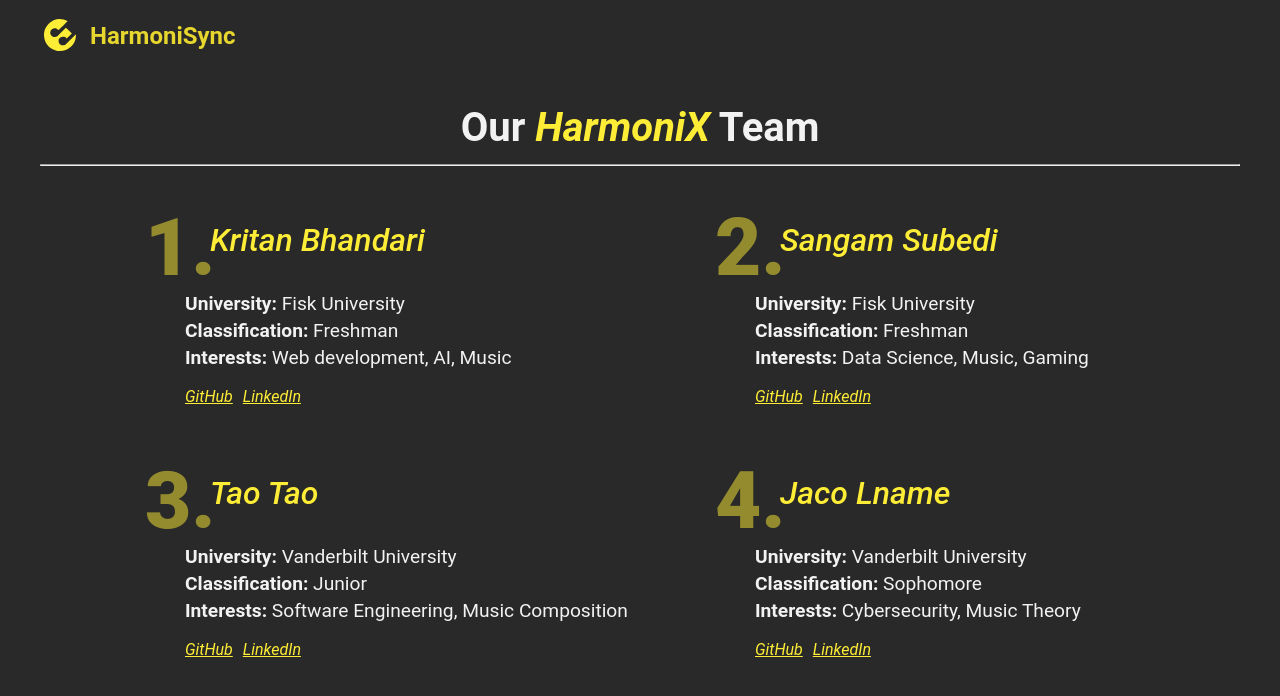
After one commit to sangamhoni/harmonisync, a Flask app: page /team_intro in a window 1280 px wide. The commit adds this page. Shown: the top 696 px of the page. Run offline with Flask 3, Linux system fonts and the light colour scheme.

Commit message:
integrated home/team pages

```diff
--- a/Flask app/routes.py
+++ b/Flask app/routes.py
@@ -10,6 +10,7 @@ from accepted_extensions import ACCEPTED_FILE_EXTENSIONS
 
 
 @app.route("/")
+@app.route("/home")
 def home():
     return render_template("home.html")
 
@@ -63,13 +64,14 @@ def login():
     """
     form = LoginForm()
     if current_user.is_authenticated:
+        flash("Already logged in", "success")
         return redirect(url_for("home"))
     if form.validate_on_submit():
         user = User.query.filter_by(email=form.email.data).first()
         if user and bcrypt.check_password_hash(user.password, form.password.data):
             login_user(user)
             next_page = request.args.get("next")
-            flash(f"You're in: {current_user}", "green")
+            flash(f"You're in: {current_user.username}", "green")
             return redirect(next_page) if next_page else redirect(url_for("home"))
         else:
             flash("Login Failed. Check your email or password.", "red")
@@ -98,7 +100,7 @@ def input_music_files():
             flash("Unsupported file", "red")
         else:
             musicfile = MusicFiles(
-                file_name=secure_filename(file_name),
+                file_name=file_name,
                 file_data=file_data.read(),
                 file_extension=file_extension,
                 user_id=current_user.get_id(),
@@ -112,8 +114,13 @@ def input_music_files():
 @app.route("/button_clicked/<button_id>")
 def button_clicked(button_id):
     session["instrument"] = button_id
-    # print(button_id)
+    print(button_id)
     return button_id
+
+
+@app.route("/team_intro")
+def team_intro():
+    return render_template("team.html")
 
 
 if __name__ == "__main__":
--- /dev/null
+++ b/Flask app/templates/team.html
@@ -0,0 +1,79 @@
+{% extends 'base.html' %}
+{% block title %} Team
+{% endblock title %}
+
+{% block head %}
+    <link rel="stylesheet" href="{{ url_for('static', filename='team-intro.css') }}">
+
+{% endblock head %}
+{% block content %}
+
+    <header>
+        <div class="container">
+            <div class="logo">
+                <img src="{{ url_for('static', filename='logo-svg-yellow.svg') }}" alt="#">
+            </div>
+            <div class="hero-text">
+                <h3>HarmoniSync</h3>
+            </div>
+        </div>
+    </header>
+
+     <main>
+        <div class="container">
+            <div class="about-us">
+                <h2>Our <i>HarmoniX</i> Team</h2>
+                <hr>
+            </div>
+
+            <div class="team-grid">
+                <!-- Team Member 1 -->
+                <div class="team-member">
+                    <span>1.</span><h3>Kritan Bhandari</h3>
+                    <p><strong>University:</strong> Fisk University</p>
+                    <p><strong>Classification:</strong> Freshman</p>
+                    <p><strong>Interests:</strong> Web development, AI, Music</p>
+                    <div class="social-links">
+                        <a href="https://github.com/kritanbhandari" target="_blank">GitHub</a>
+                        <a href="https://www.linkedin.com/in/kritanbhandari/" target="_blank">LinkedIn</a>
+                    </div>
+                </div>
+
+                <!-- Team Member 2 -->
+                <div class="team-member">
+                    <span>2.</span><h3>Sangam Subedi</h3>
+                    <p><strong>University:</strong> Fisk University</p>
+                    <p><strong>Classification:</strong> Freshman</p>
+                    <p><strong>Interests:</strong> Data Science, Music, Gaming</p>
+                    <div class="social-links">
+                        <a href="https://github.com/sangamhoni" target="_blank">GitHub</a>
+                        <a href="https://www.linkedin.com/in/sangamhoni/" target="_blank">LinkedIn</a>
+                    </div>
+                </div>
+
+                <!-- Team Member 3 -->
+                <div class="team-member">
+                    <span>3.</span><h3>Tao Tao</h3>
+                    <p><strong>University:</strong> Vanderbilt University</p>
+                    <p><strong>Classification:</strong> Junior </p>
+                    <p><strong>Interests:</strong> Software Engineering, Music Composition</p>
+                    <div class="social-links">
+                        <a href="https://github.com/TT515" target="_blank">GitHub</a>
+                        <a href="#" target="_blank">LinkedIn</a>
+                    </div>
+                </div>
+
+                <!-- Team Member 4 -->
+                <div class="team-member">
+                    <span>4.</span><h3>Jaco Lname</h3>
+                    <p><strong>University:</strong> Vanderbilt University</p>
+                    <p><strong>Classification:</strong> Sophomore </p>
+                    <p><strong>Interests:</strong> Cybersecurity, Music Theory</p>
+                    <div class="social-links">
+                        <a href="https://github.com/Jaco-Ren" target="_blank">GitHub</a>
+                        <a href="#" target="_blank">LinkedIn</a>
+                    </div>
+                </div>
+        </div>
+    </main>
+{% endblock content %}
```
Also changed, not shown: Flask app/templates/home.html (+37 -2 lines).
